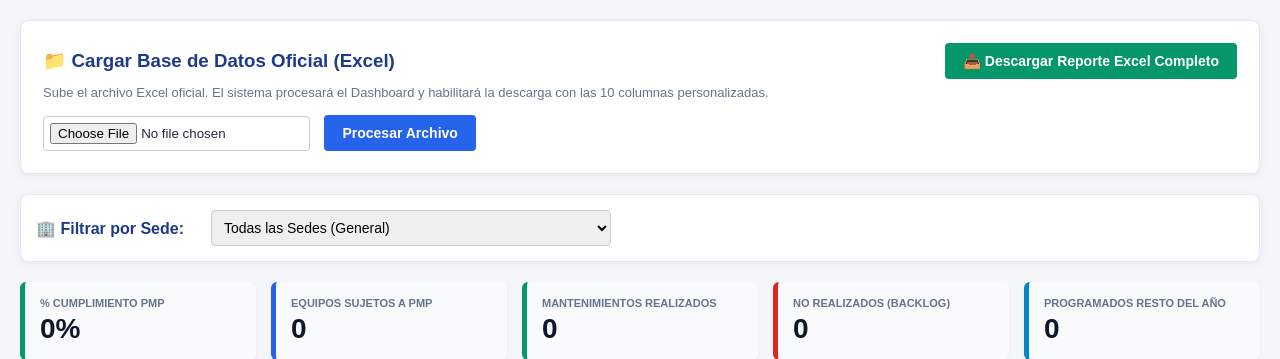
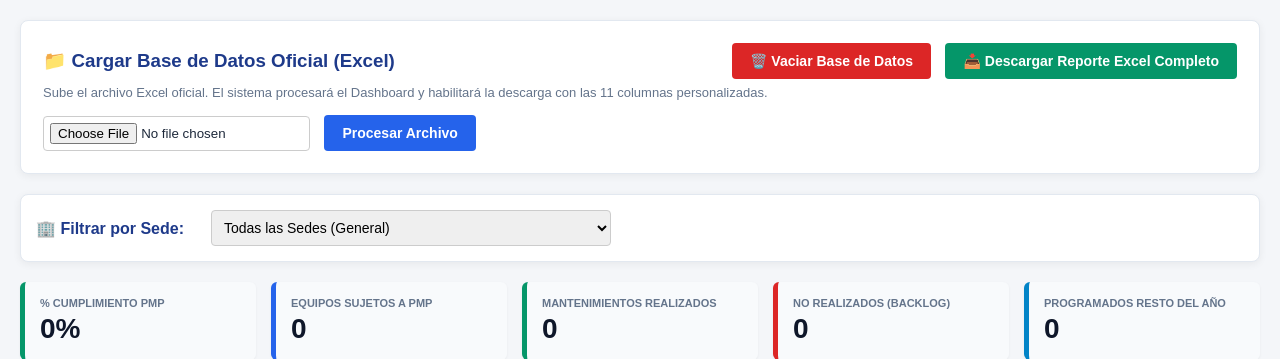
Before and after one commit to dreamsofrock08-gif/inventario-Biomedico, a Flask app: page / in a window 1280 px wide. Shown: the part 82-441 px from the top of the page. Run offline with Flask 3, Linux system fonts and the light colour scheme; data that the repository does not hold is empty.

```diff
--- a/templates/index.html
+++ b/templates/index.html
@@ -19,6 +19,7 @@
         .btn { background-color: #2563eb; color: white; border: none; padding: 10px 18px; border-radius: 4px; cursor: pointer; font-weight: bold; text-decoration: none; display: inline-block; font-size: 14px; }
         .btn-excel { background-color: #059669; }
         .btn-informe { background-color: #7c3aed; }
+        .btn-danger { background-color: #dc2626; }
         .btn:hover { opacity: 0.9; }
 
         .alert { padding: 12px; border-radius: 4px; margin-top: 15px; display: none; font-size: 14px; }
@@ -66,14 +67,17 @@
         <button onclick="abrirModalInforme()" class="btn btn-informe">📄 Generar Informe Ejecutivo de Exclusiones</button>
     </div>
 
-    <!-- CARGA DE ARCHIVO -->
+    <!-- CARGA Y GESTIÓN DE BASE DE DATOS -->
     <div class="card">
-        <div style="display: flex; justify-content: space-between; align-items: center;">
+        <div style="display: flex; justify-content: space-between; align-items: center; flex-wrap: wrap; gap: 10px;">
             <h3 style="margin: 0;">📁 Cargar Base de Datos Oficial (Excel)</h3>
-            <a href="#" onclick="descargarExcelDashboard()" class="btn btn-excel">📥 Descargar Reporte Excel Completo</a>
+            <div>
+                <button onclick="vaciarBaseDatos()" class="btn btn-danger" style="margin-right: 10px;">🗑️ Vaciar Base de Datos</button>
+                <a href="#" onclick="descargarExcelDashboard()" class="btn btn-excel">📥 Descargar Reporte Excel Completo</a>
+            </div>
         </div>
         <p style="font-size: 13px; color: #64748b; margin-top: 6px;">
-            Sube el archivo Excel oficial. El sistema procesará el Dashboard y habilitará la descarga con las 10 columnas personalizadas.
+            Sube el archivo Excel oficial. El sistema procesará el Dashboard y habilitará la descarga con las 11 columnas personalizadas.
         </p>
 
         <form id="excelForm" enctype="multipart/form-data" style="margin-top: 15px;">
@@ -356,6 +360,23 @@
         }
     });
 
+    async function vaciarBaseDatos() {
+        if (!confirm('¿Estás seguro de vaciar la base de datos del Dashboard? Se eliminarán todos los registros cargados.')) return;
+
+        try {
+            const res = await fetch('/vaciar-bd', { method: 'POST' });
+            const data = await res.json();
+            if (res.ok) {
+                alert(data.message);
+                location.reload();
+            } else {
+                alert('Error: ' + data.message);
+            }
+        } catch (err) {
+            alert('Error de conexión al vaciar la base de datos.');
+        }
+    }
+
     function descargarExcelDashboard() {
         const sede = document.getElementById('filtroSedeDashboard').value;
         window.location.href = `/descargar-excel-dashboard?sede=${encodeURIComponent(sede)}`;
```
